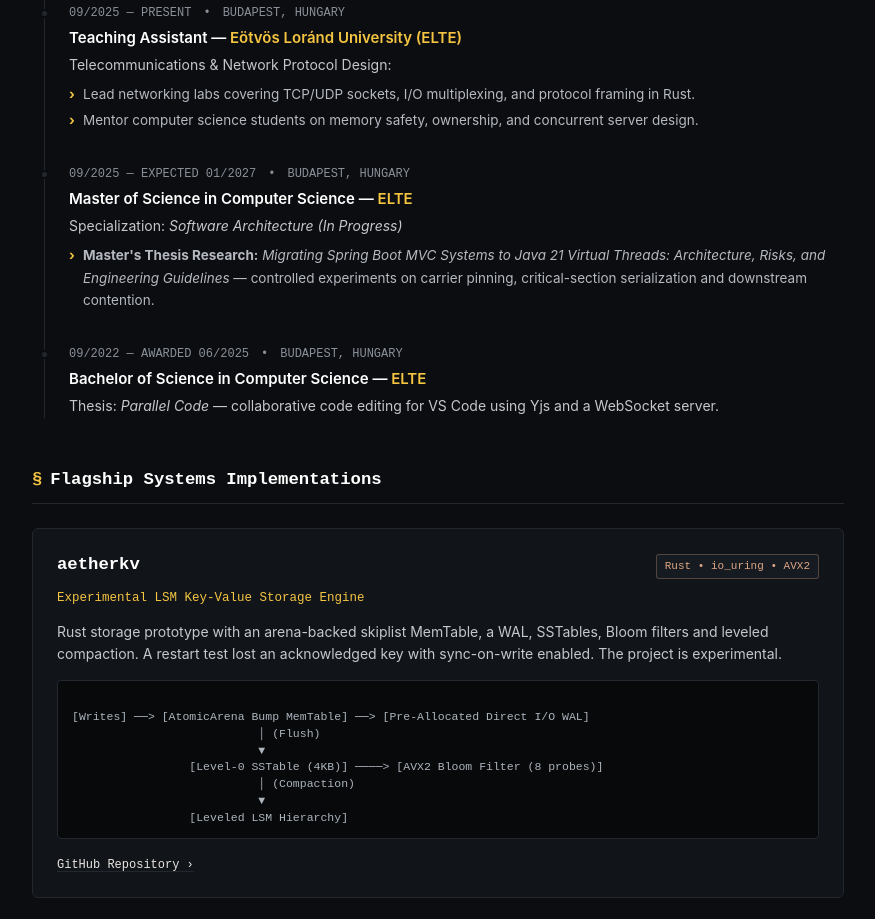
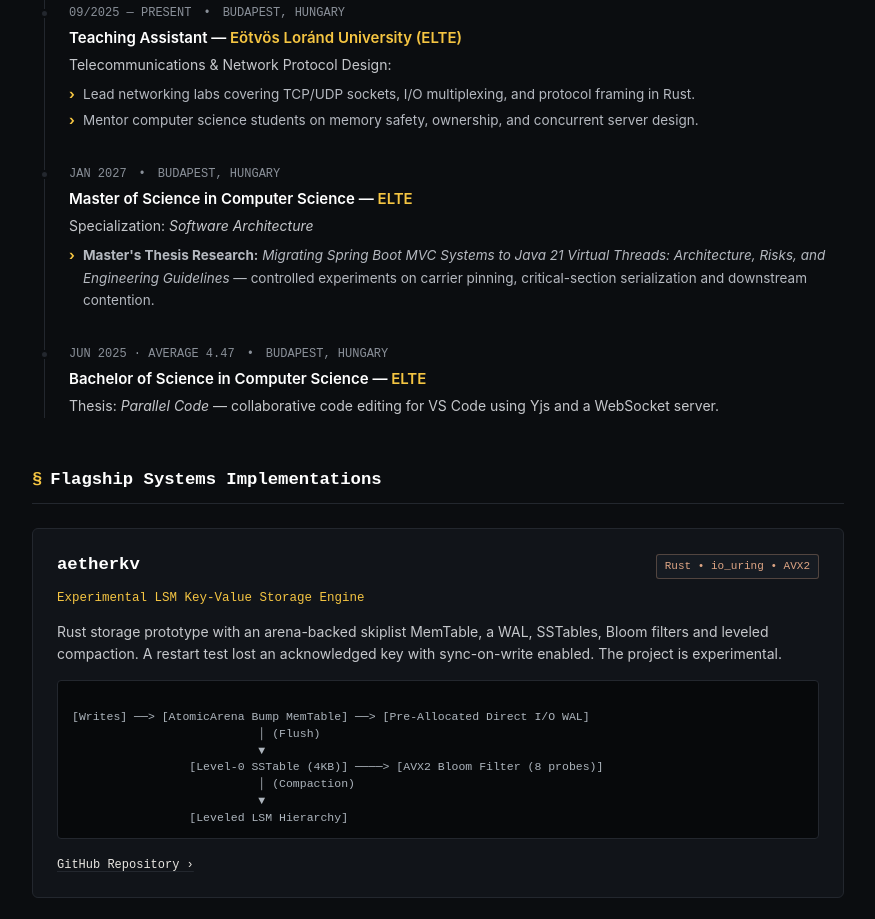
Before and after one commit to mohameddhamed/mohameddhamed.github.io, a plain HTML site: page index.html in a window 1280 px wide. Shown: the part 1594-2513 px from the top of the page, without its empty margins (202-1077 px from the left). Drawn offline with Linux system fonts and the light colour scheme.

Commit message:
Align website education with final CVs

```diff
--- a/index.html
+++ b/index.html
@@ -155,13 +155,13 @@
       <!-- M.Sc. Degree -->
       <article class="milestone-item">
         <div class="milestone-meta">
-          <span>09/2025 — EXPECTED 01/2027</span>
+          <span>JAN 2027</span>
           <span>•</span>
           <span>BUDAPEST, HUNGARY</span>
         </div>
         <div class="milestone-role">Master of Science in Computer Science — <span class="milestone-company">ELTE</span></div>
         <div class="milestone-desc">
-          Specialization: <em>Software Architecture (In Progress)</em>
+          Specialization: <em>Software Architecture</em>
         </div>
         <ul class="milestone-bullets">
           <li><strong>Master's Thesis Research:</strong> <em>Migrating Spring Boot MVC Systems to Java 21 Virtual Threads: Architecture, Risks, and Engineering Guidelines</em> — controlled experiments on carrier pinning, critical-section serialization and downstream contention.</li>
@@ -171,7 +171,7 @@
       <!-- B.Sc. Degree -->
       <article class="milestone-item">
         <div class="milestone-meta">
-          <span>09/2022 — AWARDED 06/2025</span>
+          <span>JUN 2025 · AVERAGE 4.47</span>
           <span>•</span>
           <span>BUDAPEST, HUNGARY</span>
         </div>
```
